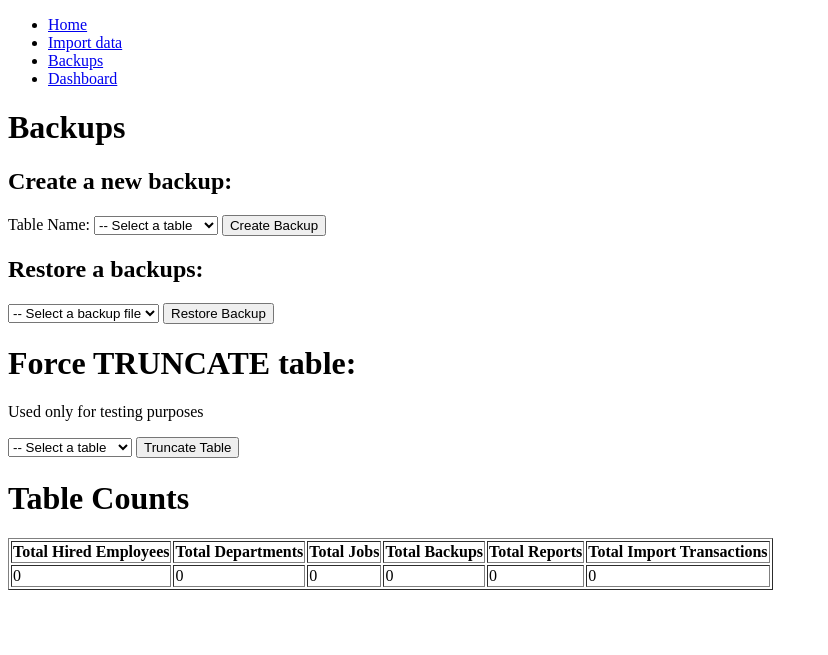
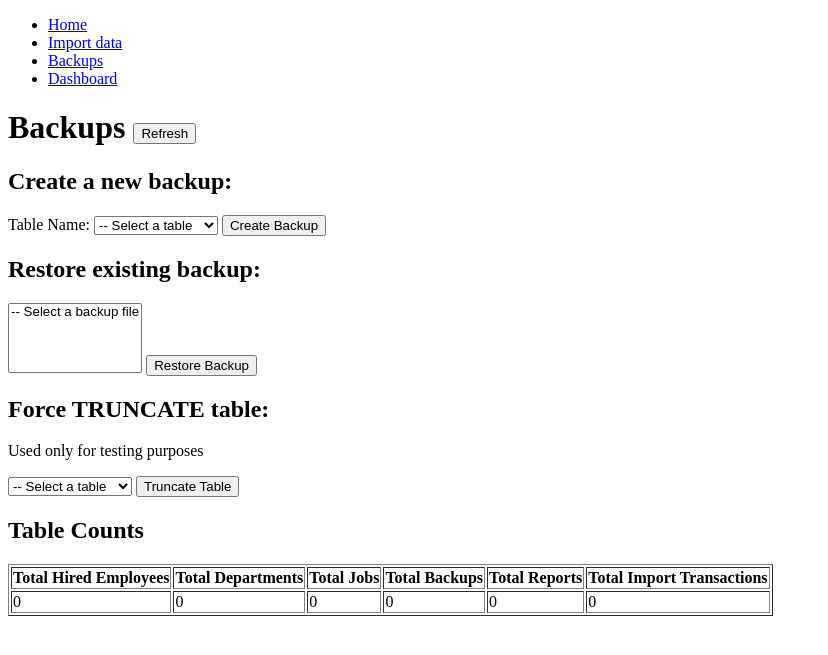
Before and after one commit to agamba/data-engineer-challenge, a Flask app: page /backups in a window 1280 px wide. Shown: the top 655 px of the page, without its empty margins (0-828 px from the left). Run offline with Flask 3, Linux system fonts and the light colour scheme.

Commit message:
minor update to UI

```diff
--- a/templates/backups.html
+++ b/templates/backups.html
@@ -10,7 +10,8 @@
       <li><a href="/backups">Backups</a></li>
       <li><a href="/dashboard">Dashboard</a></li>
     </ul>
-    <h1>Backups</h1>
+
+    <h1>Backups <button onclick="location.reload();">Refresh</button></h1>
 
     <h2>Create a new backup:</h2>
     <form action="/backups-create" method="post">
@@ -23,9 +24,9 @@
       </select>
       <button type="submit">Create Backup</button>
     </form>
-    <h2>Restore a backups:</h2>
+    <h2>Restore existing backup:</h2>
     <form action="/backups-restore" method="post">
-      <select id="restore_file_name" name="restore_file_name" required>
+      <select multiple id="restore_file_name" name="restore_file_name" required>
         <option value="">-- Select a backup file</option>
         {% for backup in backups %}
         <option value="{{ backup.avro_file | default('') }}">
@@ -36,7 +37,7 @@
       </select>
       <button type="submit">Restore Backup</button>
     </form>
-    <h1>Force TRUNCATE table:</h1>
+    <h2>Force TRUNCATE table:</h2>
     <p>Used only for testing purposes</p>
     <form action="/force-truncate-table" method="post">
       <select id="table_name" name="table_name" required>
@@ -47,7 +48,7 @@
       </select>
       <button type="submit">Truncate Table</button>
     </form>
-    <h1>Table Counts</h1>
+    <h2>Table Counts</h2>
     {{ table_counts | safe }}
   </body>
 </html>
```
